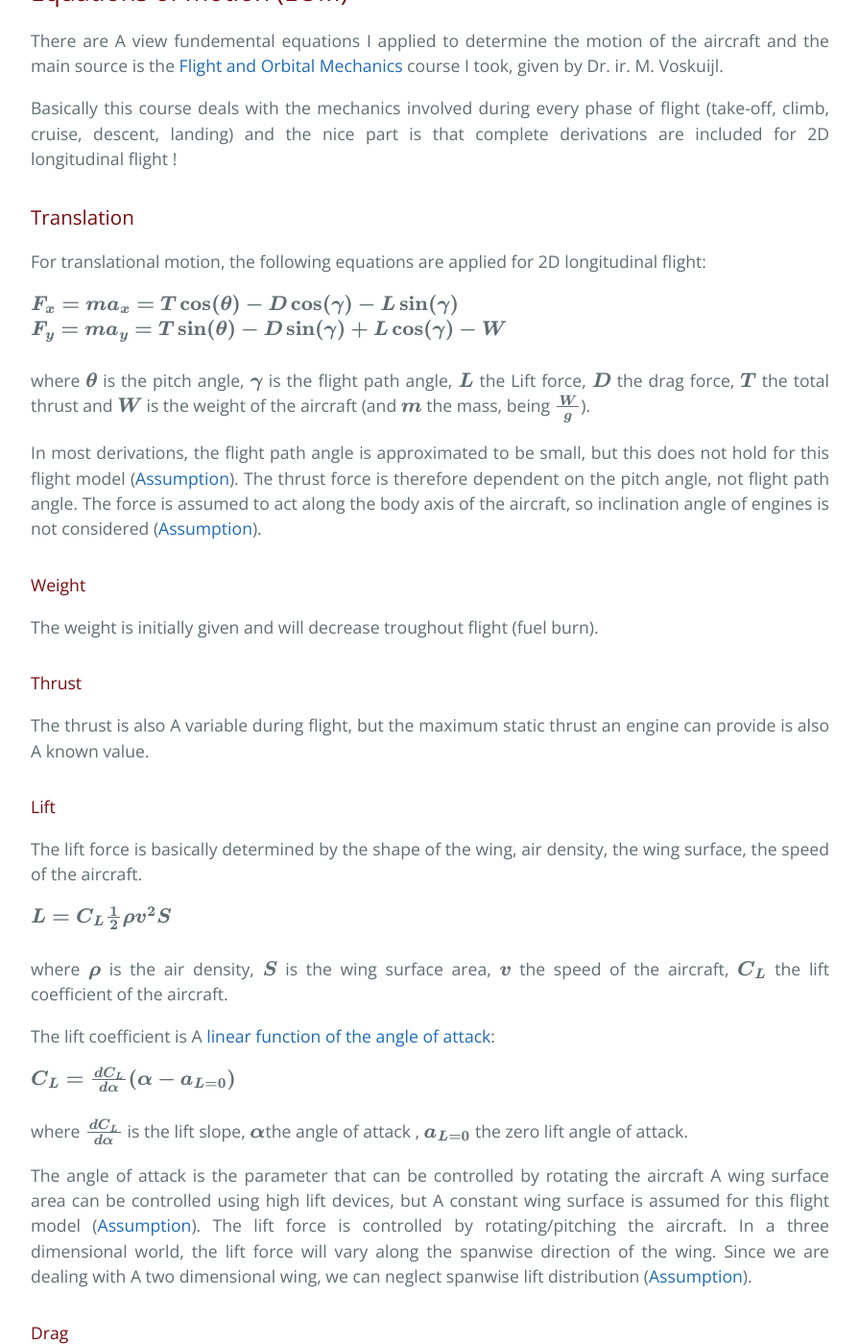
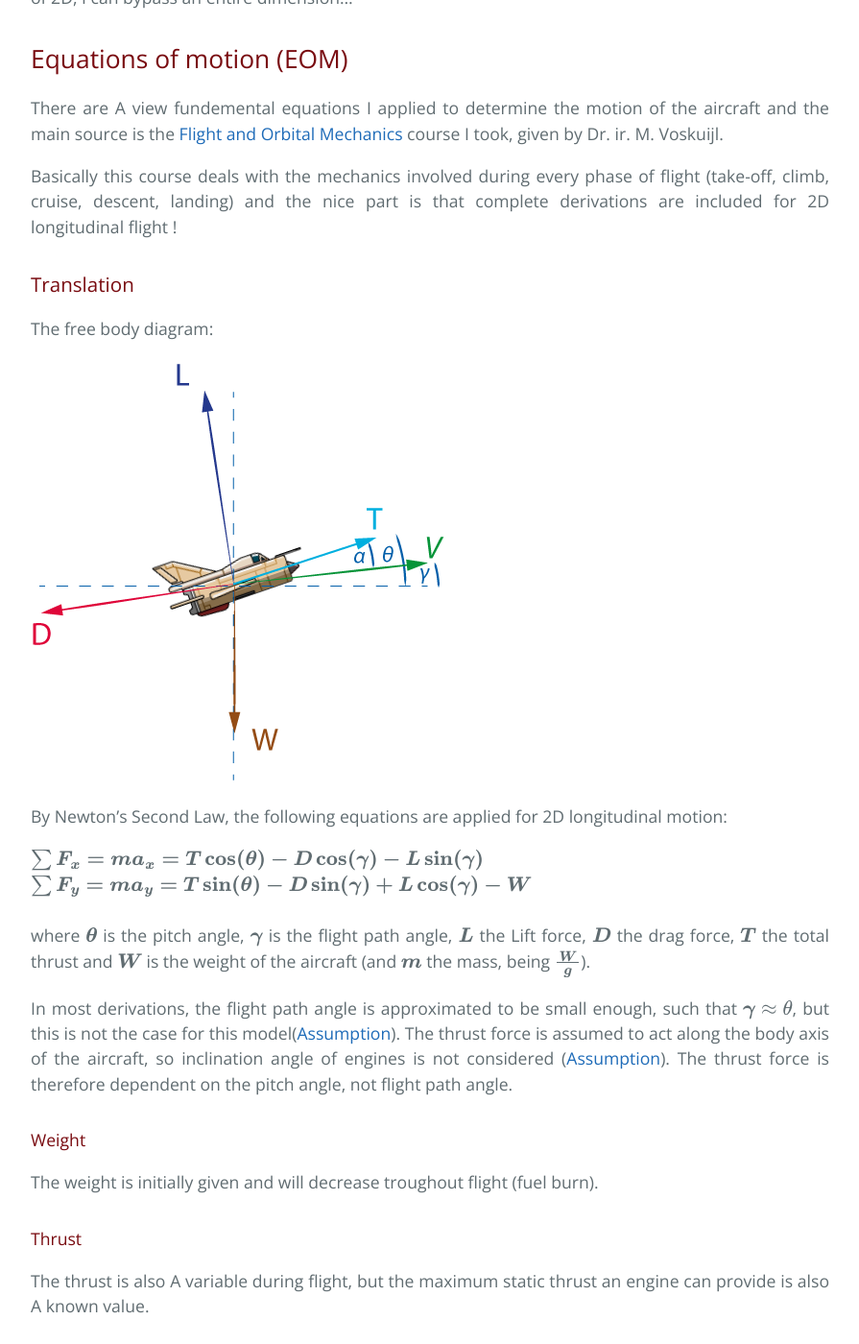
Before and after one commit to samid737/scrambledev, a Jekyll site: the page built from _posts/2017-04-01-development-part-xx-eom-basic-atmosphere.md, in a window 1280 px wide and 1400 px high, scrolled down 748 px. Shown: the whole window at 96% size, without its empty margins (192-1087 px from the left). Built offline with Jekyll 4.4.1, drawn with Linux system fonts in a browser that asks for light colours; formulas are drawn with MathJax 3; some of the changed text lies outside the part shown.

Commit message:
iframe, part1 update

```diff
--- a/_posts/2017-04-01-development-part-xx-eom-basic-atmosphere.md
+++ b/_posts/2017-04-01-development-part-xx-eom-basic-atmosphere.md
@@ -4,6 +4,8 @@ layout: post
 ---
 
 *Please not that these features where implemented in the early stage, prior to  logging the progress.  Not all details are included.*
+
+In [Development part 1](/scrambledev/2017/03/01/progress-part-1-flight-mechanics-physics-system-world-setup.html), the aircraft is properly configured so that it exists in Phaser, armed with A physics body. The flight physics can be implemented at this stage.
 
 Normally when working on A flight simulator, you consider motion in three dimensions. There are quite alot of resources and even [example projects](https://www.google.nl/search?q=flight+simulator+github) available that implement flight in three dimensions. However, these rely on A particular set of assumptions. The problem in my case is that my assumptions differ from the reference material. The good news however lies in the number two of 2D, I can bypass an entire dimension...
 
@@ -15,16 +17,20 @@ Basically this course deals with the mechanics involved during every phase of fl
 
 ### Translation
 
-For translational motion, the following equations are applied for 2D longitudinal flight:
+The free body diagram:
+
+![ISA]({{ site.url }}/scrambledev/assets/images/FBD.png)
+
+By Newton's Second Law, the following equations are applied for 2D longitudinal motion:
 
 {% raw %}
-  $$\boldsymbol{ F_x= m a_x = T  \cos( \theta)-D \cos(\gamma)-L \sin(\gamma)}$$ \\
-	$$\boldsymbol{ F_y= m a_y = T  \sin( \theta)-D \sin(\gamma)+L \cos(\gamma) -W}$$ \\
+  $$\boldsymbol{ \sum{F_x}= m a_x = T  \cos( \theta)-D \cos(\gamma)-L \sin(\gamma)}$$ \\
+	$$\boldsymbol{  \sum{F_y}= m a_y = T  \sin( \theta)-D \sin(\gamma)+L \cos(\gamma) -W}$$ \\
 	\\
 	where $$ \boldsymbol{\theta}$$ is the pitch angle, $$\boldsymbol{\gamma}$$ is the flight path angle, $$\boldsymbol{L}$$ the Lift force, $$\boldsymbol{D}$$ the drag force, $$\boldsymbol{T}$$ the total thrust and $$\boldsymbol{W}$$ is the weight of the aircraft (and $$\boldsymbol{m}$$ the mass, being $$\boldsymbol{\frac{W}{g}}$$).
  {% endraw %}
 
-In most derivations, the flight path angle is approximated to be small, but this does not hold for this flight model ([Assumption](#)). The thrust force is therefore dependent on the pitch angle, not flight path angle. The force is  assumed to act along the body axis of the aircraft, so inclination angle of engines is  not considered  ([Assumption](#)).
+In most derivations, the flight path angle is approximated to be small enough, such that $$\boldsymbol{\gamma}\approx\theta$$, but this is not the case for this model([Assumption](#)). The thrust force is  assumed to act along the body axis of the aircraft, so inclination angle of engines is  not considered  ([Assumption](#)). The thrust force is therefore dependent on the pitch angle, not flight path angle.
 
 #### Weight
 
@@ -89,15 +95,19 @@ The pitch angle is controlled during flight by changing lift distribution at the
 where $$\boldsymbol{ \mu}$$ is the angular acceleration, $$\boldsymbol{ \theta}$$, the rotation angle, $$\boldsymbol{ \tau}$$, the net torque applied, $$\boldsymbol{I}$$, the moment of inertia of the body.
 {% endraw %}
 
-The equations shows that If the torque applied can be controlled, then the rotation/pitch angle of the aircraft can be controlled.
+The equations shows that If the torque can be controlled, then the rotation/pitch angle of the aircraft can be controlled (eventually).
 
 ## Modeling EOM
 
 ### Translation
-Notice the acceleration terms $$a_x$$ and $$a_y$$ are immediately found if all forces are known. A physics body in Phaser has an [acceleration](https://phaser.io/docs/2.6.2/Phaser.Physics.Arcade.Body.html#acceleration) property, so the challenge is to find these quantities, scale them by some factor (Phaser works with pixels instead of meters) and apply those values to the Arcade Physics system in order to translate the aircraft.
+Notice the acceleration terms $$a_x$$ and $$a_y$$ are immediately found if all forces are known. A physics body in Phaser has an [acceleration](https://phaser.io/docs/2.6.2/Phaser.Physics.Arcade.Body.html#acceleration) property, so the challenge is to find these quantities, scale them by some factor (Phaser works with pixels units) and apply those values to the Arcade Physics system in order to fly.
 
 ### Rotation
 
-Phaser also allows the user to set [angularAcceleration](https://phaser.io/docs/2.6.2/index#angularAcceleration) , which is precisely what we need in our case. The challenge is to find values for torque and moment of Inertia. The moment of Inertia can be easily calculated by assuming the aircraft to be of elliptical shape([Assumption]()). The torque that is applied varies with time and (luckily) we can find values for torque numerically. The centre of gravity of the rigidbody is assumed to be fixed along the longitudinal axis of the aircraft ([Assumption]()).
+Phaser also allows the user to set [angularAcceleration](https://phaser.io/docs/2.6.2/index#angularAcceleration) , which is precisely what we need in our case. The challenge is to find values for torque and moment of Inertia. The moment of Inertia can be easily calculated by assuming the aircraft to be of elliptical shape([Assumption]()). The torque that is applied varies with input, but(luckily) we can find values for torque numerically. The centre of gravity of the rigidbody is assumed to be fixed along the longitudinal axis of the aircraft ([Assumption]()).
+
+## Result
+
+TODO
 
 *Scramble JS uses Phaser 2 as game engine. Fore more info, visit [Phaser.io](http://www.phaser.io).*
```
Also changed, not shown: other parts of _posts/2017-04-01-development-part-xx-eom-basic-atmosphere.md (+3 -3 lines), _posts/2017-01-16-aircraft-design part 1.md (+2 -0 lines), _posts/2017-03-01-progress-part-1-flight-mechanics-physics-system-world-setup.md (+17 -2 lines), _posts/2017-05-01-development-part-3-modeling-atmosphere.md (+8 -3 lines), _posts/2017-10-15-progress-part-1-flight-mechanics-autopilot.md (+1 -1 lines).
